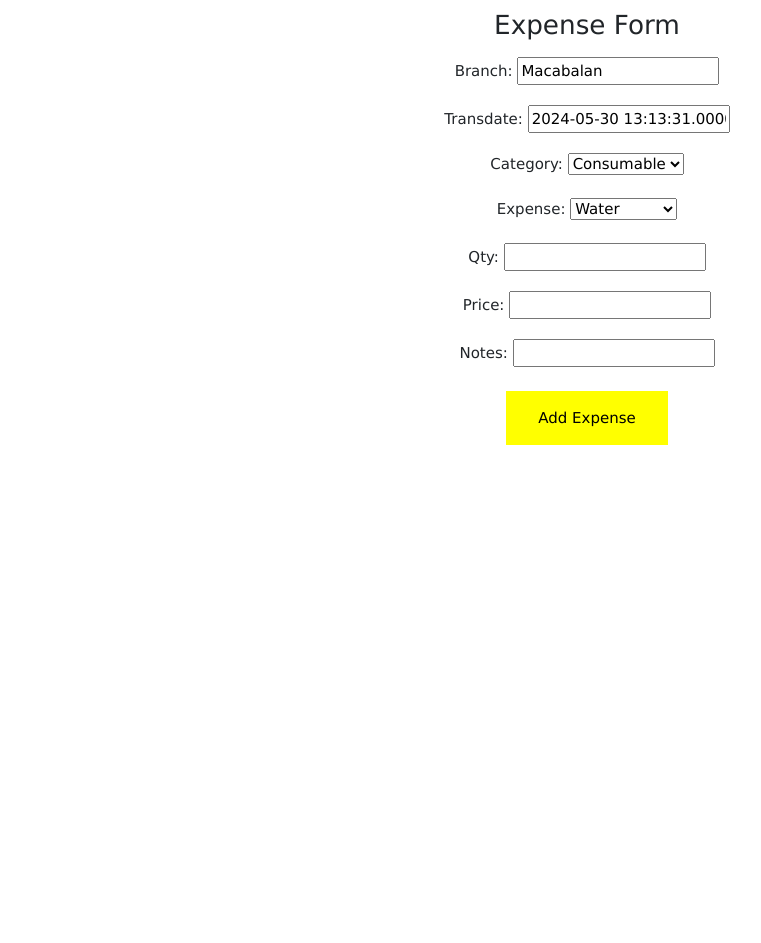
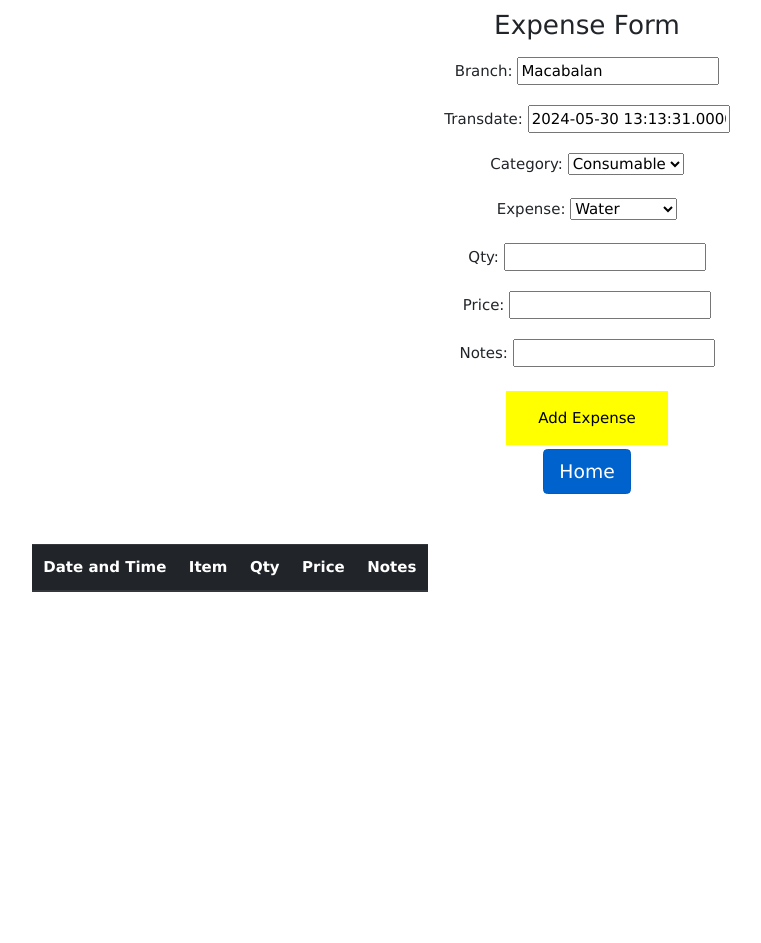
Before and after one commit to Jijiluzana225/lugawan, a Django app: page /expense/ in a window 1280 px wide. Shown: the top 943 px of the page, without its empty margins (53-814 px from the left). Before the commit the page ends 445 px from the top, so only its background shows below. Run offline with Django 5.2, Linux system fonts and the light colour scheme; lists and menus that the app fills with data are empty; some libraries are stand-ins or nearby versions.

Commit message:
Update expenseform.html
XX

```diff
--- a/lugawan/templates/expenseform.html
+++ b/lugawan/templates/expenseform.html
@@ -37,6 +37,31 @@ input[type=button], input[type=submit], input[type=reset] {
         <input type="submit" value="Add Expense">
 
     </form>
+     <a href="{% url 'index' %}" class="btn btn-primary btn-lg active" role="button" aria-pressed="true">Home</a>
+  </div>
     </div>
+
+    <div class="table container text-center"  style=margin-top:50px >
+ <table class="table-responsive" style="overflow-x:auto;height:400px;">
+  <thead class="thead-dark">
+    <tr>
+      <th scope="col">Date and Time</th>
+      <th scope="col">Item</th>
+      <th scope="col">Qty</th>
+      <th scope="col">Price</th>
+      <th scope="col">Notes</th>
+    </tr>
+  </thead>
+  {% for itemview in expenseslist %}
+    <tr>
+    <td>{{itemview.transdate}} </td>
+    <td>{{itemview.expense}} </td>
+    <td>{{itemview.Qty}} </td>
+    <td>{{itemview.price}} </td>
+    <td>{{itemview.Notes}} </td>
+    </tr>
+  {% endfor %}
+
+</table>
 </body>
 </html>
```
